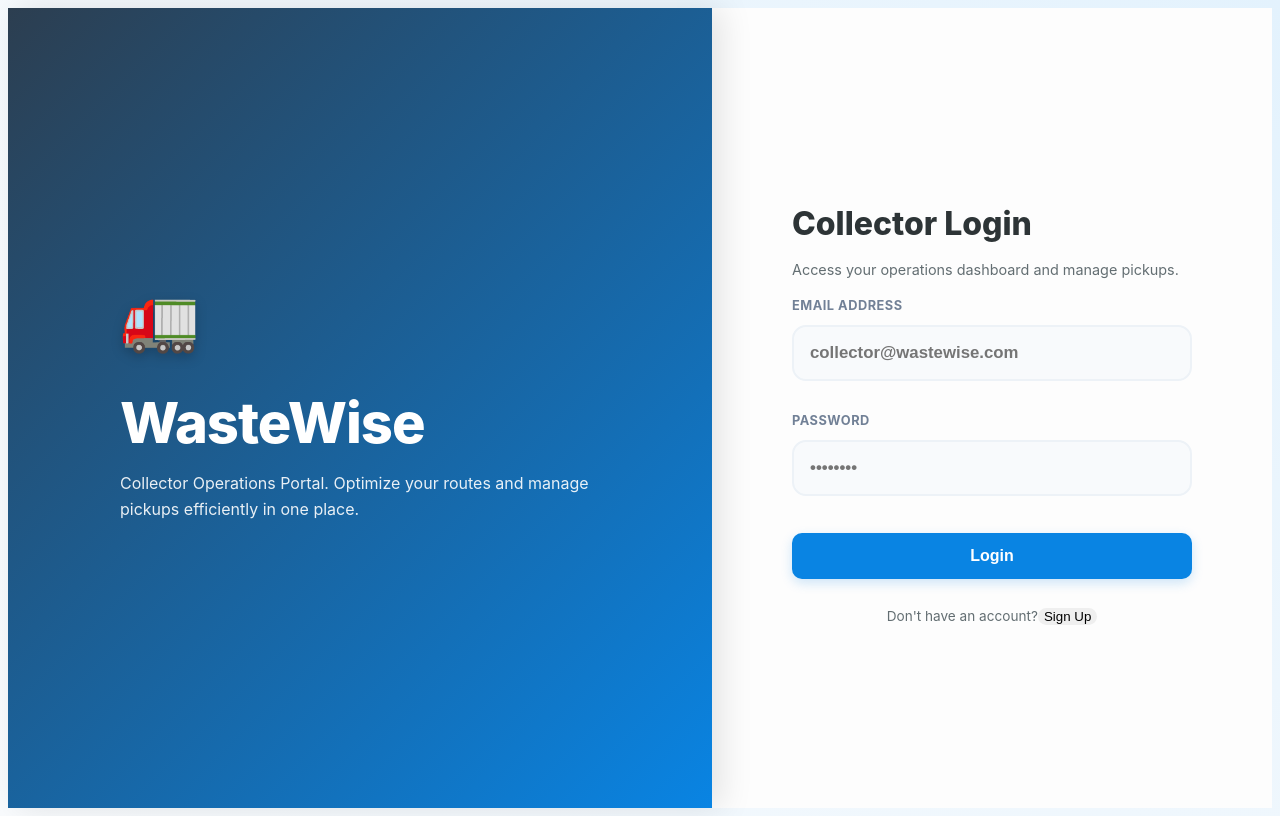
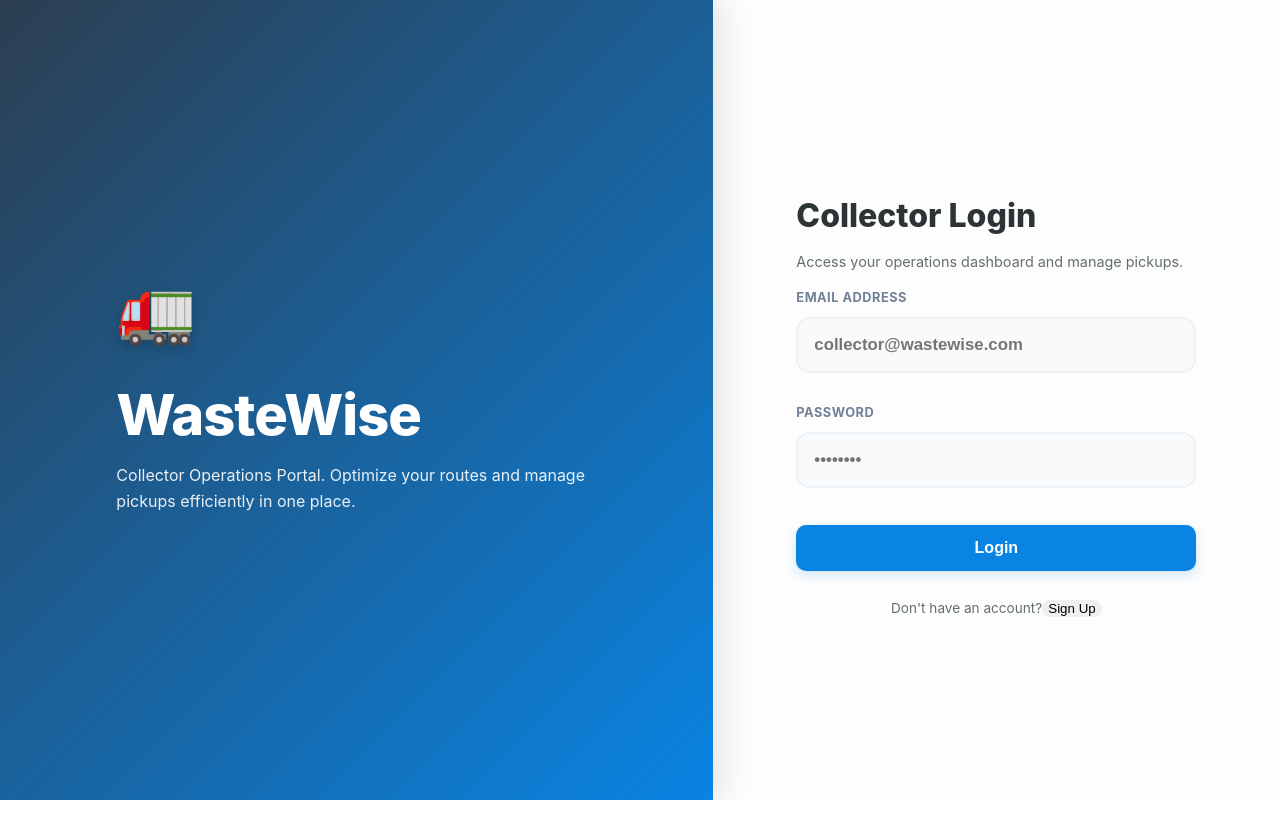
Before and after one commit to Avishnavi/design, a React (Create React App) app in the folder frontend/collector/: page / in a window 1280 px wide. Built offline with nearby package versions, Linux system fonts and the light colour scheme; no server answers; the HTML template or start-up script is replaced by a standard one.

Commit message:
Update CSS for layout adjustments
Add styles for html and body to ensure proper layout.

```diff
--- a/frontend/collector/src/index.css
+++ b/frontend/collector/src/index.css
@@ -39,7 +39,21 @@
   /* Transitions */
   --transition: all 0.3s cubic-bezier(0.4, 0, 0.2, 1);
 }
+html, body {
+  margin: 0;
+  padding: 0;
+  overflow-y: auto !important;
+  overflow-x: hidden !important;
+  height: auto !important;
+  min-height: 100vh !important;
+}
 
+#root, .App, .collector-dashboard, .container {
+  height: auto !important;
+  min-height: 100vh !important;
+  overflow-y: visible !important;
+  display: block !important;
+}
 
 body {
   font-family: 'Inter', -apple-system, BlinkMacSystemFont, sans-serif;
```
